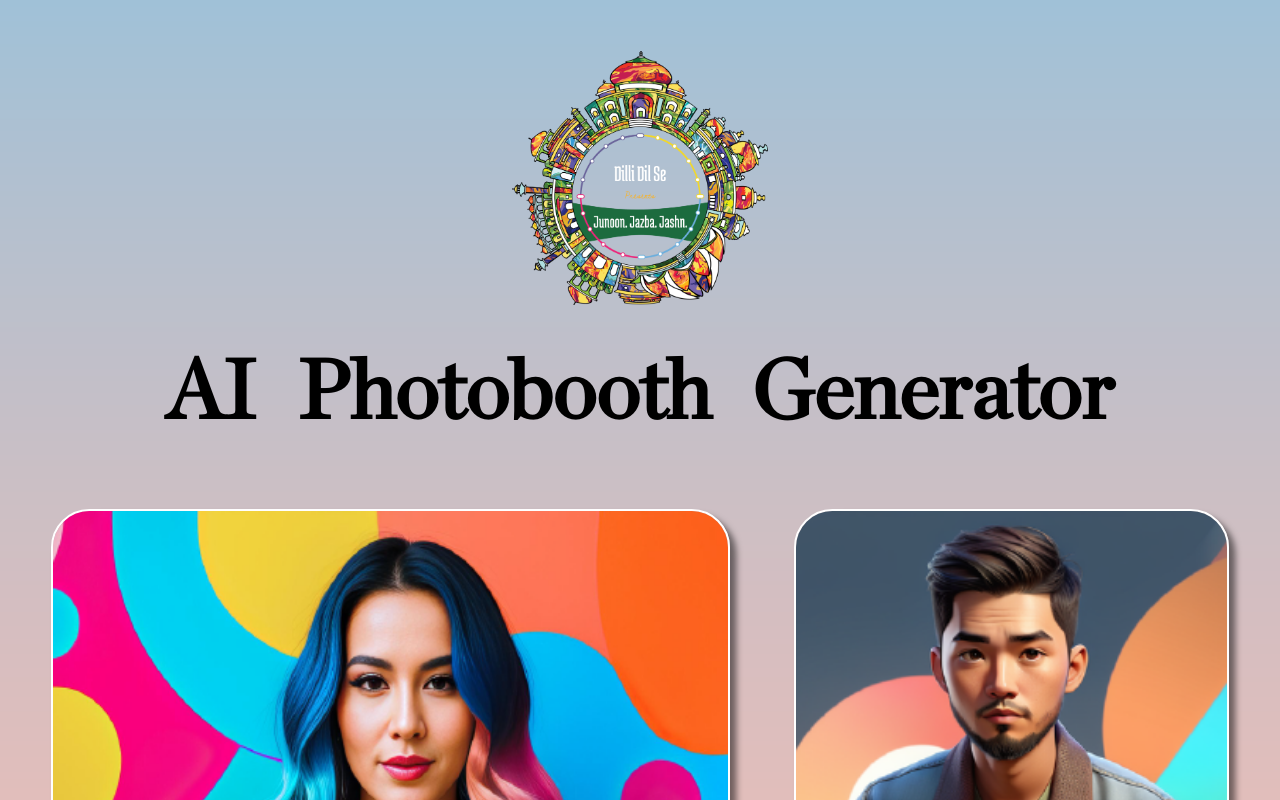
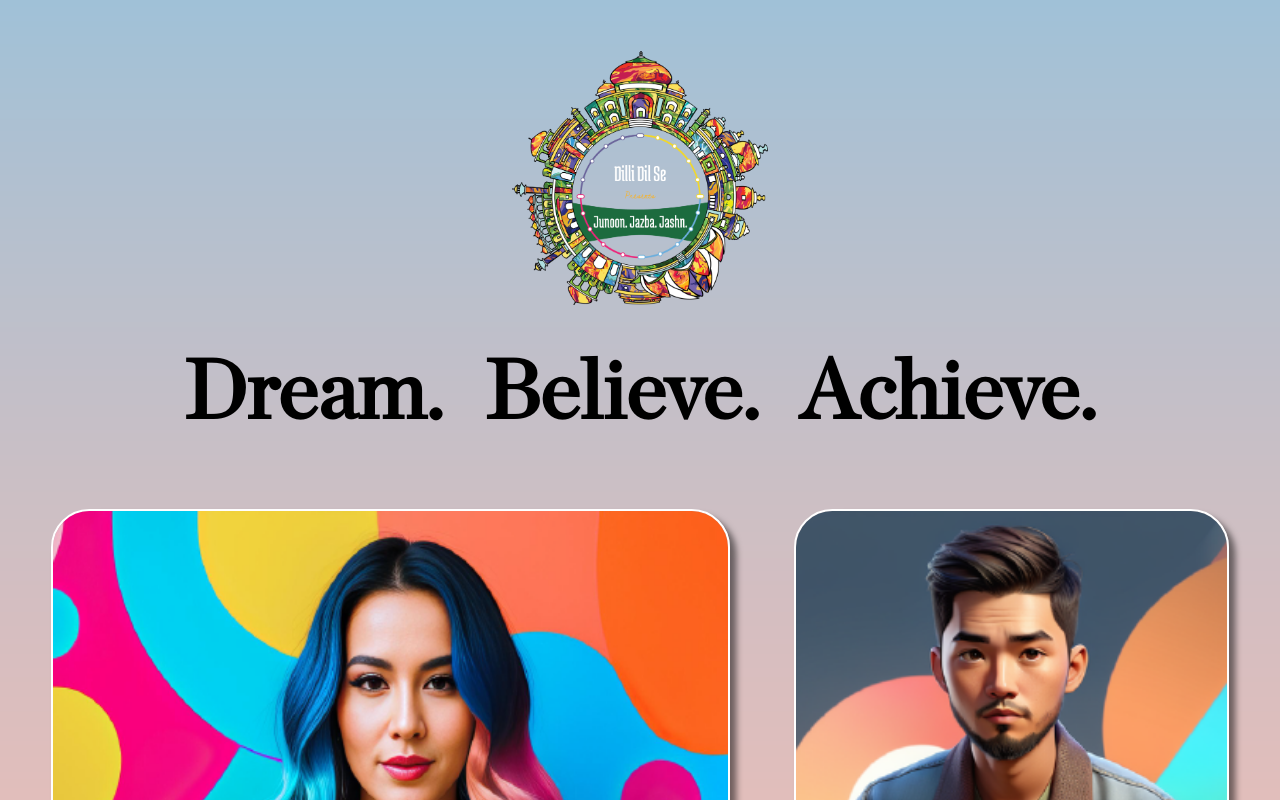
Before and after one commit to pranjalgogoi1209/ai-photo-booth-deloitte-vertical, a React (Vite) app: page / in a window 1280 px wide. Shown: the top 800 px of the page. Built offline with nearby package versions, Linux system fonts and the light colour scheme.

Commit message:
update homepage

```diff
--- a/src/components/home/mobile/HomeMobile.jsx
+++ b/src/components/home/mobile/HomeMobile.jsx
@@ -21,7 +21,7 @@ export default function HomeMobile() {
         <Link to={"/"} className="logo">
           <img src={logo} alt="logo" />
         </Link>
-        <h1>AI Photobooth Generator</h1>
+        <h1>Dream. Believe. Achieve.</h1>
       </header>
 
       <main>
```
